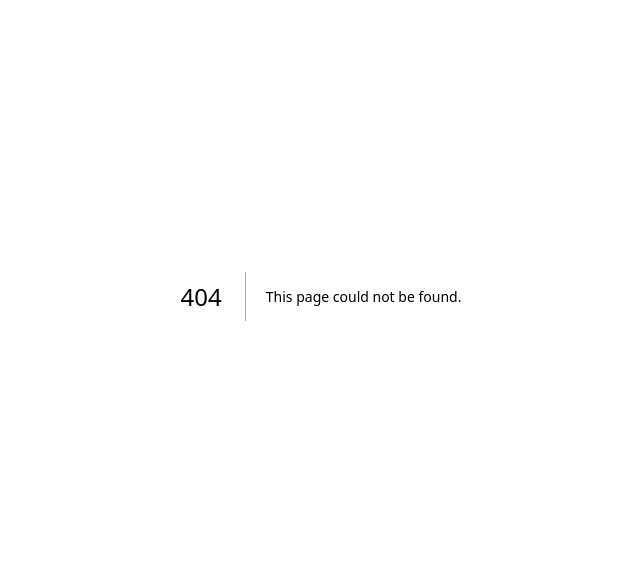
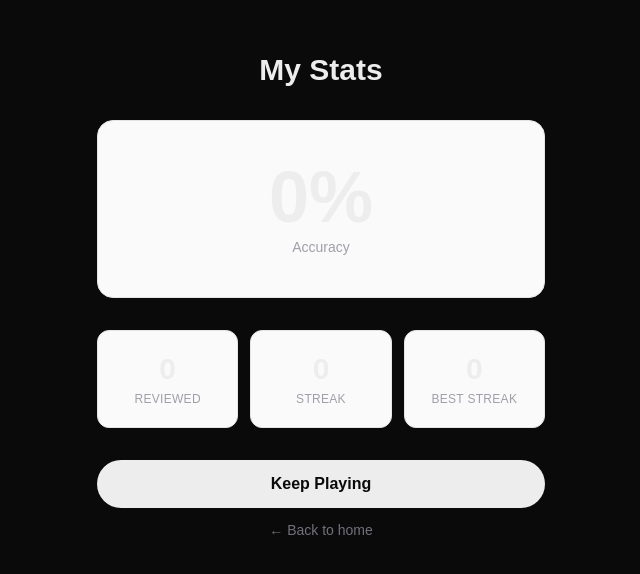
Before and after one commit to devansharora18/pr-roulette, a Next.js app: page /stats in a window 1280 px wide. Before the commit this address had no page. Shown: the part 104-678 px from the top of the page, without its empty margins (319-959 px from the left). Built offline with nearby package versions, Linux system fonts and the light colour scheme.

Commit message:
ui: stats page

```diff
--- a/app/reveal/page.tsx
+++ b/app/reveal/page.tsx
@@ -122,6 +122,12 @@ export default function RevealPage() {
             >
               My Stats
             </Link>
+            <Link
+              href="/"
+              className="text-zinc-500 underline-offset-2 hover:text-foreground hover:underline dark:text-zinc-400"
+            >
+              ← Home
+            </Link>
           </div>
         </div>
       </div>
--- /dev/null
+++ b/app/stats/page.tsx
@@ -0,0 +1,84 @@
+"use client";
+
+import Link from "next/link";
+import { useEffect, useState } from "react";
+import { getStats, type Stats } from "@/lib/session";
+
+export default function StatsPage() {
+  const [stats, setStats] = useState<Stats | null>(null);
+
+  useEffect(() => {
+    setStats(getStats());
+  }, []);
+
+  const accuracy =
+    stats && stats.total > 0
+      ? Math.round((stats.correct / stats.total) * 100)
+      : 0;
+
+  return (
+    <div className="flex min-h-screen flex-col items-center justify-center bg-background px-6 py-12">
+      <div className="flex w-full max-w-md flex-col gap-8">
+        <div className="text-center">
+          <h1 className="text-3xl font-bold text-foreground">My Stats</h1>
+        </div>
+
+        {/* Hero accuracy */}
+        <div className="flex flex-col items-center gap-1 rounded-2xl border border-zinc-200 bg-zinc-50 py-10 dark:border-zinc-800 dark:bg-zinc-900">
+          <span className="text-7xl font-black tabular-nums text-foreground">
+            {accuracy}%
+          </span>
+          <span className="text-sm font-medium text-zinc-400 dark:text-zinc-500">
+            Accuracy
+          </span>
+        </div>
+
+        {/* Stat grid */}
+        <div className="grid grid-cols-3 gap-3">
+          <div className="flex flex-col items-center gap-1 rounded-xl border border-zinc-200 bg-zinc-50 py-5 dark:border-zinc-800 dark:bg-zinc-900">
+            <span className="text-3xl font-bold tabular-nums text-foreground">
+              {stats?.total ?? 0}
+            </span>
+            <span className="text-center text-xs font-medium uppercase tracking-wide text-zinc-400 dark:text-zinc-500">
+              Reviewed
+            </span>
+          </div>
+          <div className="flex flex-col items-center gap-1 rounded-xl border border-zinc-200 bg-zinc-50 py-5 dark:border-zinc-800 dark:bg-zinc-900">
+            <span className="text-3xl font-bold tabular-nums text-foreground">
+              {stats?.streak ?? 0}
+            </span>
+            <span className="text-center text-xs font-medium uppercase tracking-wide text-zinc-400 dark:text-zinc-500">
+              Streak
+            </span>
+          </div>
+          <div className="flex flex-col items-center gap-1 rounded-xl border border-zinc-200 bg-zinc-50 py-5 dark:border-zinc-800 dark:bg-zinc-900">
+            <span className="text-3xl font-bold tabular-nums text-foreground">
+              {stats?.best ?? 0}
+            </span>
+            <span className="text-center text-xs font-medium uppercase tracking-wide text-zinc-400 dark:text-zinc-500">
+              Best streak
+            </span>
+          </div>
+        </div>
+
+        {/* Actions */}
+        <div className="flex flex-col gap-3">
+          <Link
+            href="/play"
+            className="inline-flex h-12 w-full items-center justify-center rounded-full bg-foreground text-base font-semibold text-background transition-opacity hover:opacity-80"
+          >
+            Keep Playing
+          </Link>
+          <div className="flex justify-center">
+            <Link
+              href="/"
+              className="text-sm text-zinc-500 underline-offset-2 hover:text-foreground hover:underline dark:text-zinc-400"
+            >
+              ← Back to home
+            </Link>
+          </div>
+        </div>
+      </div>
+    </div>
+  );
+}
```
